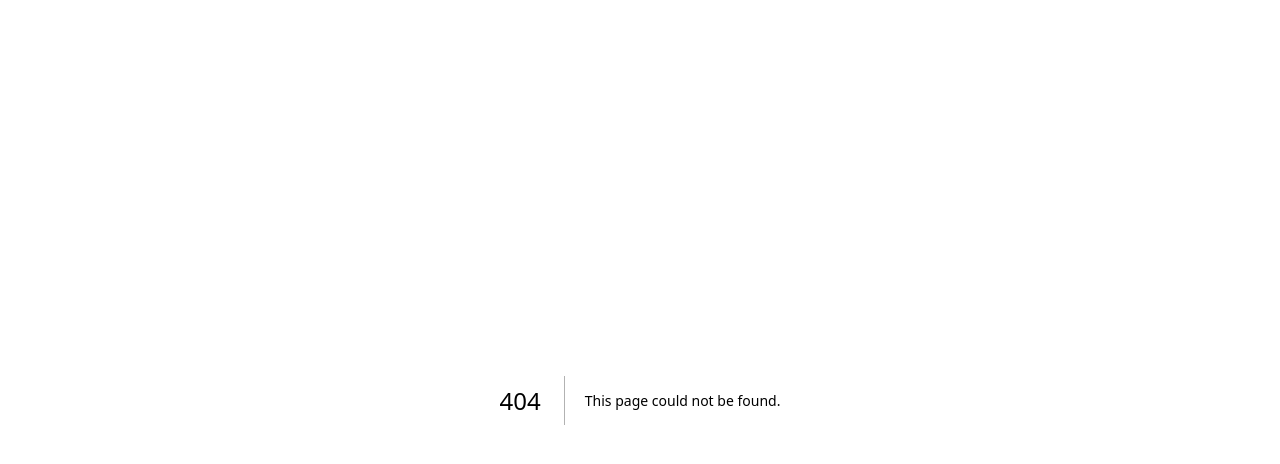
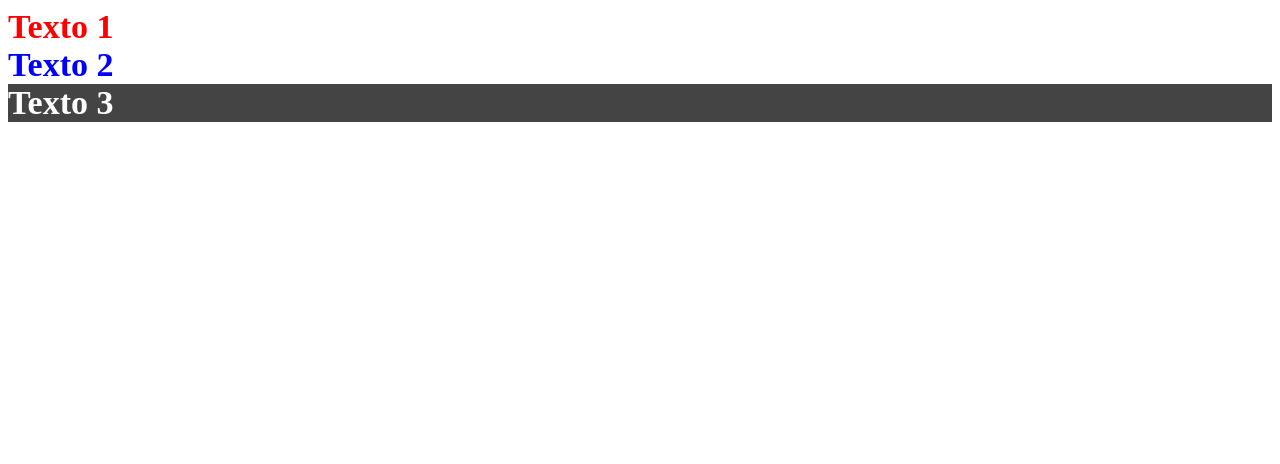
Before and after one commit to wagnnermorais/Next-React-Full-Course-Exercises, a Next.js app: page /css/integracao1 in a window 1280 px wide. Before the commit this address had no page. Shown: the top 464 px of the page. Built offline with nearby package versions, Linux system fonts and the light colour scheme.

Commit message:
style: using normal css file

```diff
--- a/pages/_app.js
+++ b/pages/_app.js
@@ -1,4 +1,5 @@
 import "@/styles/globals.css";
+import "./css/integracao1.css";
 
 export default function App({ Component, pageProps }) {
   return <Component {...pageProps} />;
--- /dev/null
+++ b/pages/css/integracao1.css
@@ -0,0 +1,18 @@
+.vermelha {
+  font-size: 2.125rem;
+  font-weight: 700;
+  color: red;
+}
+
+.azul {
+  font-size: 2.125rem;
+  font-weight: 700;
+  color: blue;
+}
+
+.branca {
+  font-size: 2.125rem;
+  font-weight: 700;
+  color: #fff;
+  background: #444;
+}
--- /dev/null
+++ b/pages/css/integracao1.jsx
@@ -0,0 +1,9 @@
+export default function integracao() {
+  return (
+    <div>
+      <div className="vermelha">Texto 1</div>
+      <div className="azul">Texto 2</div>
+      <div className="branca">Texto 3</div>
+    </div>
+  );
+}
```
